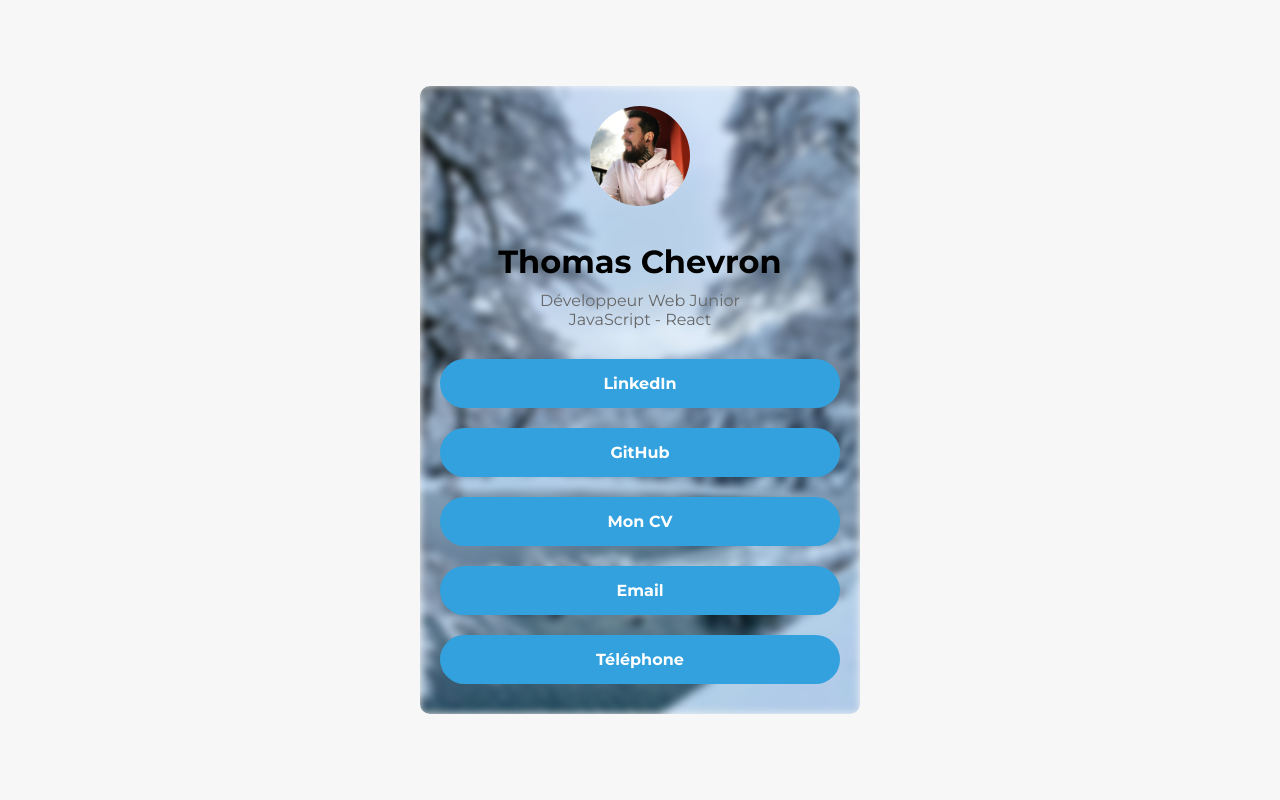
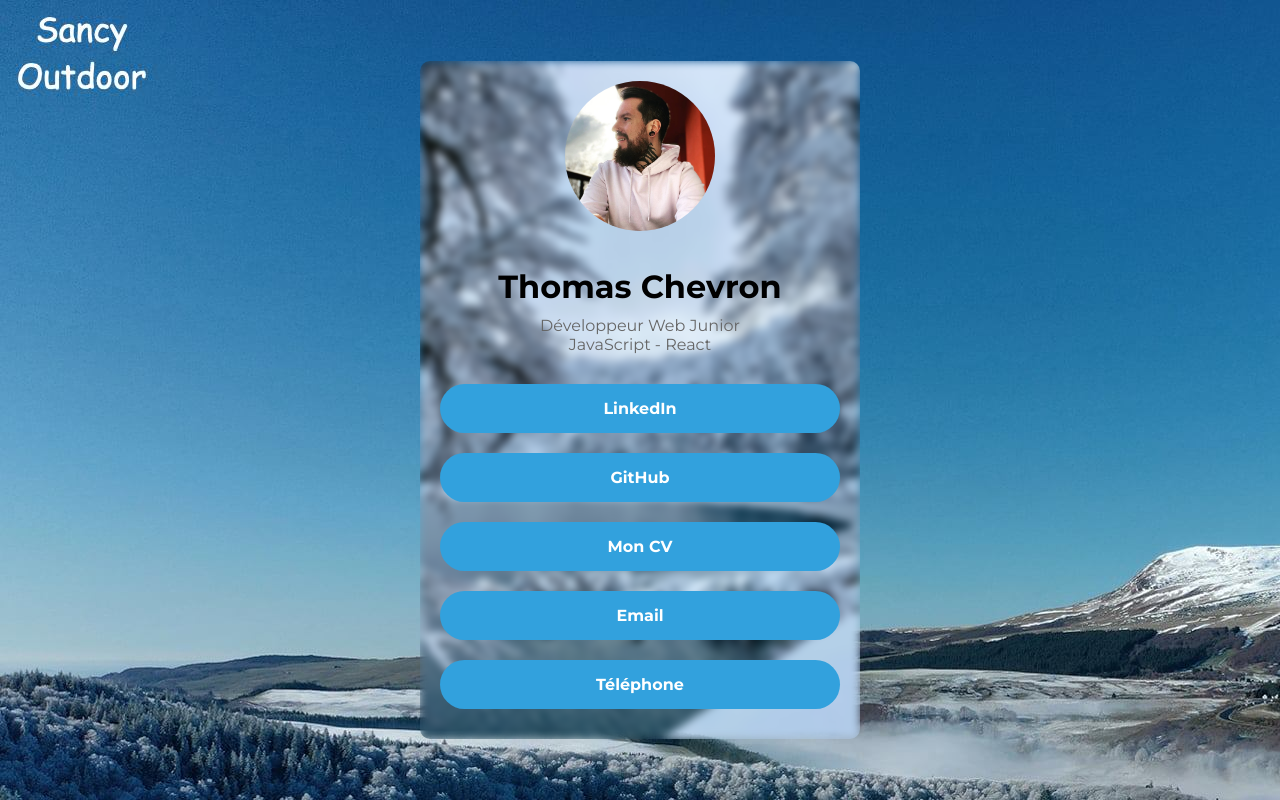
Before and after one commit to SC138/my-qrcode, a React (Create React App) app: page / in a window 1280 px wide. Built offline with nearby package versions, Linux system fonts and the light colour scheme.

Commit message:
BG and color

```diff
--- a/src/App.css
+++ b/src/App.css
@@ -1,11 +1,11 @@
-/* src/App.css */
 @import url('https://fonts.googleapis.com/css2?family=Montserrat:wght@400;700&display=swap');
 
 body {
   margin: 0;
   padding: 0;
   font-family: 'Montserrat', sans-serif;
-  background-color: #f7f7f7;
+  /* background-color: #f7f7f7; */
+  background: url('../src/assets/img/lac-bg.jpg') ;
 }
 
 .App {
@@ -60,8 +60,8 @@
 
 .profile-image {
   border-radius: 50%;
-  width: 100px;
-  height: 100px;
+  width: 150px;
+  height: 150px;
   object-fit: cover;
   margin-bottom: 10px;
 }
@@ -94,7 +94,7 @@
 }
 
 a:hover {
-  background-color: #17a564;
+  background-color: rgb(21, 109, 159);
 }
 
 @media (max-width: 600px) {
@@ -124,7 +124,7 @@
     height: 100vh;
     max-width: 100%;
     padding: 10px;
-    border-radius: 0; /* Suppression des bords arrondis pour qu'il prenne tout l'écran */
+    border-radius: 0;
   }
 
   .profile-image {
```
Also changed, not shown: src/assets/img/lac-bg.jpg (added).
